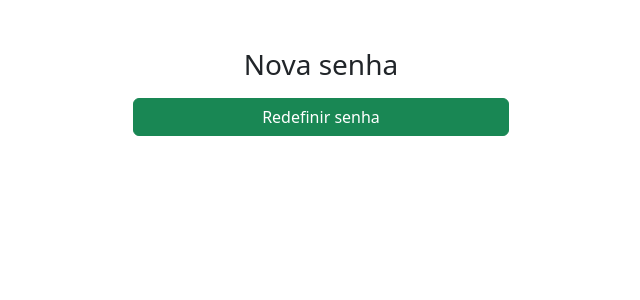
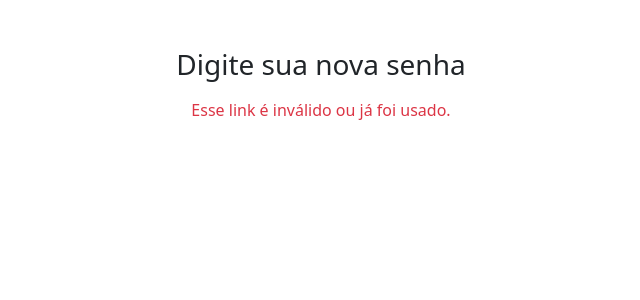
Before and after one commit to samueldolberth/biblioteca-django, a Django app: page /auth/reset/1/1/ in a window 1280 px wide. Shown: the top 300 px of the page, without its empty margins (319-959 px from the left). Run offline with Django 5.2, Linux system fonts and the light colour scheme.

Commit message:
recriado telas de reset

```diff
--- a/sgb_usuarios/templates/usuarios/password_reset_complete.html
+++ b/sgb_usuarios/templates/usuarios/password_reset_complete.html
@@ -1,7 +1,7 @@
 {% extends 'base.html' %}
 {% block content %}
 <div class="container mt-5 text-center">
-  <h4>Senha redefinida com sucesso!</h4>
-  <a href="{% url 'login_usuario' %}" class="btn btn-primary mt-3">Fazer login</a>
+  <h3>Senha alterada com sucesso! ✅</h3>
+  <a href="{% url 'login' %}" class="btn btn-primary mt-3">Fazer login</a>
 </div>
 {% endblock %}
--- a/sgb_usuarios/templates/usuarios/password_reset_confirm.html
+++ b/sgb_usuarios/templates/usuarios/password_reset_confirm.html
@@ -1,11 +1,16 @@
 {% extends 'base.html' %}
 {% block content %}
 <div class="container mt-5" style="max-width: 400px;">
-  <h3 class="mb-3 text-center">Nova senha</h3>
-  <form method="post">
-    {% csrf_token %}
-    {{ form.as_p }}
-    <button type="submit" class="btn btn-success w-100">Redefinir senha</button>
-  </form>
+  <h3 class="mb-3 text-center">Digite sua nova senha</h3>
+
+  {% if validlink %}
+    <form method="post">
+      {% csrf_token %}
+      {{ form.as_p }}
+      <button type="submit" class="btn btn-success w-100">Salvar nova senha</button>
+    </form>
+  {% else %}
+    <p class="text-danger text-center">Esse link é inválido ou já foi usado.</p>
+  {% endif %}
 </div>
 {% endblock %}
--- a/sgb_usuarios/templates/usuarios/password_reset_done.html
+++ b/sgb_usuarios/templates/usuarios/password_reset_done.html
@@ -1,8 +1,8 @@
 {% extends 'base.html' %}
 {% block content %}
 <div class="container mt-5 text-center">
-  <h4>Verifique seu e-mail!</h4>
-  <p>Enviamos um link para redefinir sua senha.</p>
-  <a href="{% url 'back_to_login' %}" class="btn btn-primary mt-3">Voltar</a>
+  <h3>Verifique seu e-mail</h3>
+  <p>Se o e-mail informado estiver cadastrado, você receberá um link para redefinir a senha.</p>
+  <a href="{% url 'login' %}" class="btn btn-secondary mt-3">Voltar ao login</a>
 </div>
 {% endblock %}
--- a/sgb_usuarios/urls.py
+++ b/sgb_usuarios/urls.py
@@ -12,11 +12,11 @@ urlpatterns = [
     # redefinição de senha
 
     path('reset_password/', auth_views.PasswordResetView.as_view(template_name="usuarios/password_reset.html"), name="reset_password"),
-
     path('reset_password_sent/', auth_views.PasswordResetDoneView.as_view(template_name="usuarios/password_reset_done.html"), name="password_reset_done"),
-
     path('reset/<uidb64>/<token>/', auth_views.PasswordResetConfirmView.as_view(template_name="usuarios/password_reset_confirm.html"), name="password_reset_confirm"),
-
     path('reset_password_complete/', auth_views.PasswordResetCompleteView.as_view(template_name="usuarios/password_reset_complete.html"), name="password_reset_complete"),
 
+
+
+
 ]
```
Also changed, not shown: biblioteca/settings.py (+1 -6 lines), sgb_usuarios/templates/usuarios/password_reset_email.html (added, +7 -0 lines), sgb_usuarios/views.py (+8 -0 lines), db.sqlite3, sgb_usuarios/templates/usuarios/password_reset_form.html (line endings or trailing spaces).
